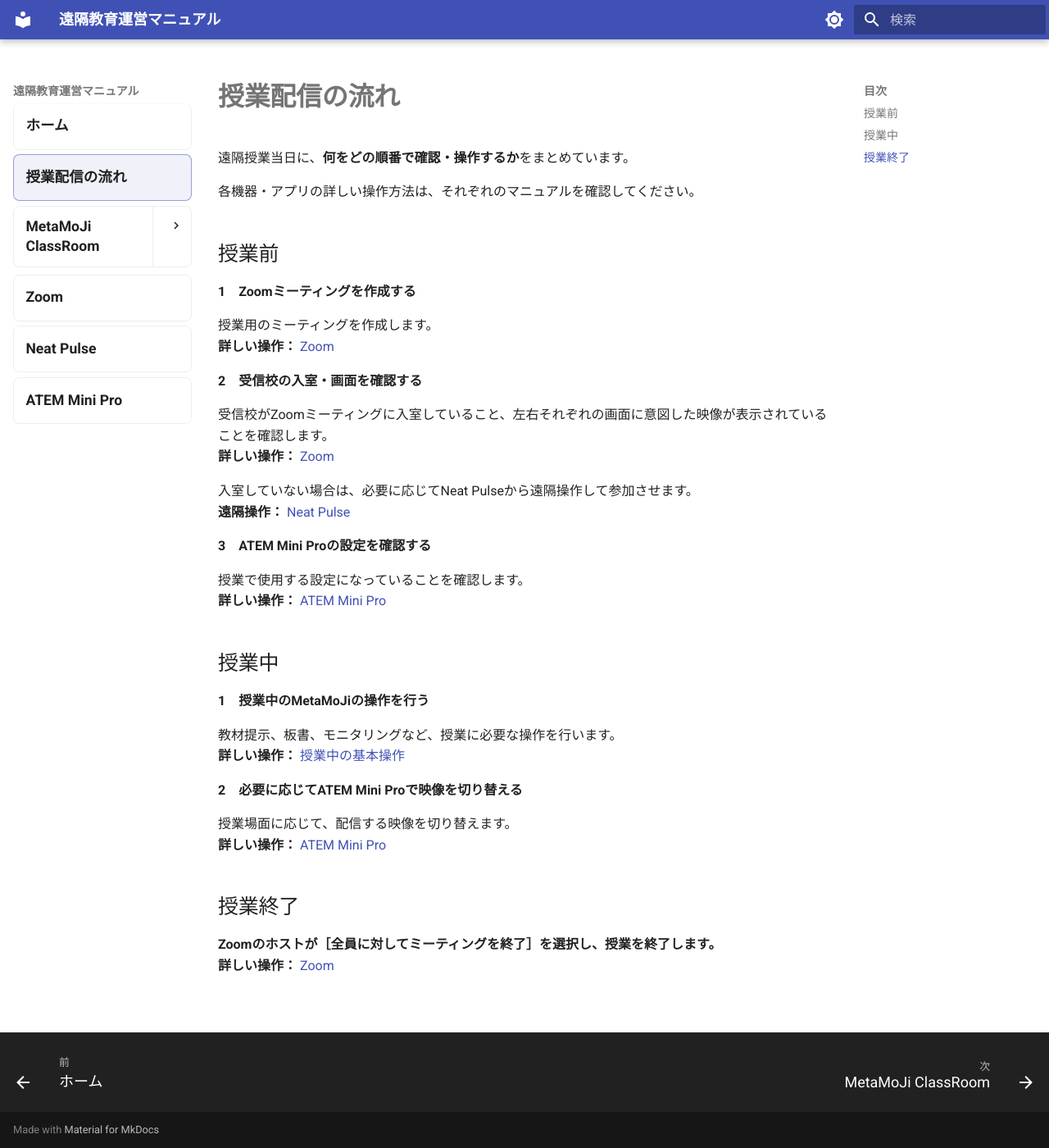
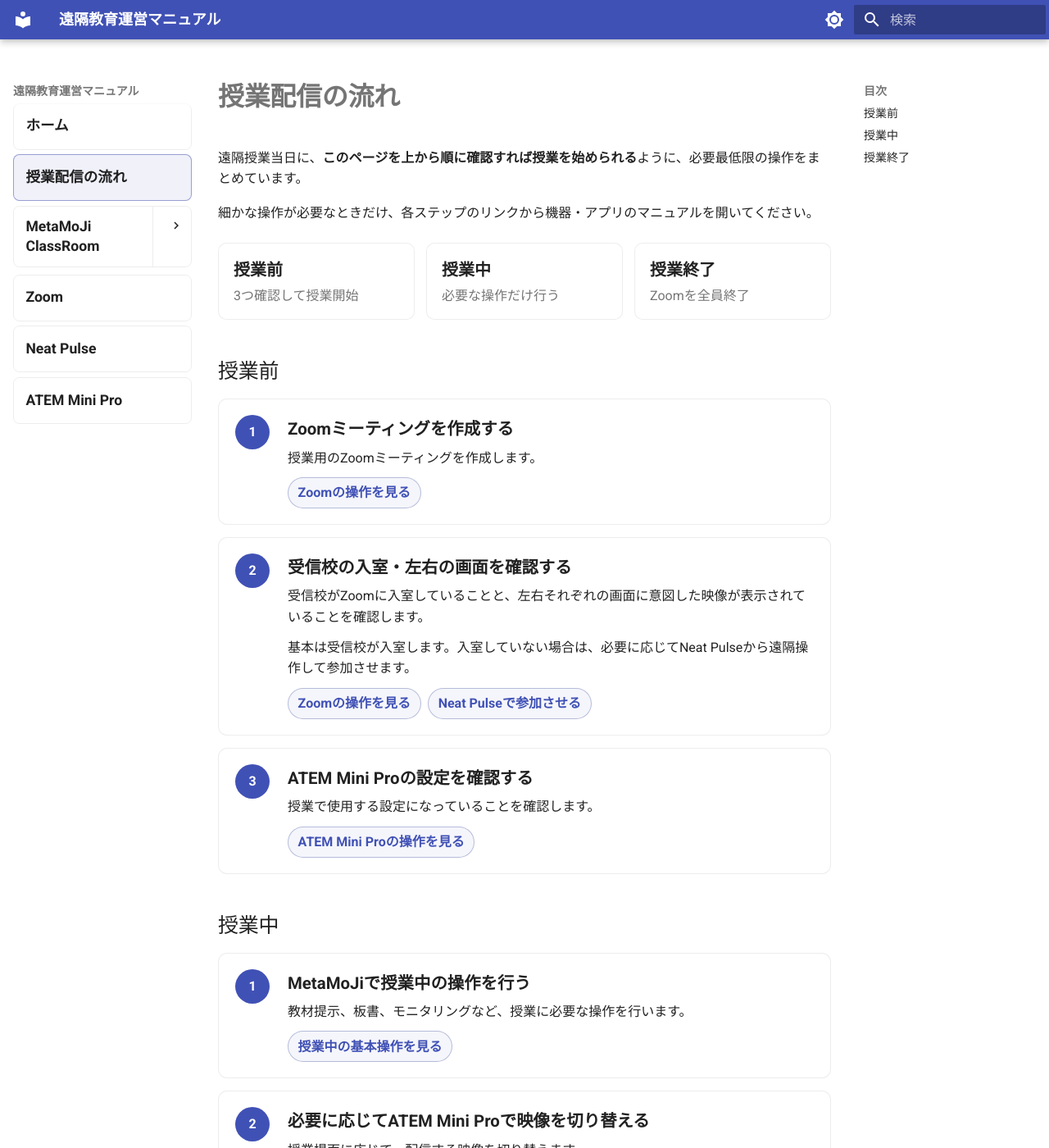
Before and after one commit to a-recs/remote-manual, an MkDocs documentation site: the page built from docs/lesson-flow/index.md, in a window 1280 px wide and 1400 px high. Shown: the whole window at 82% size. Built offline with MkDocs 1.6.1 and Material for MkDocs 9.7.7, drawn with Linux system fonts in a browser that asks for light colours; some of the changed text lies outside the part shown.

Commit message:
Make lesson flow easier to use during class

```diff
--- a/docs/lesson-flow/index.md
+++ b/docs/lesson-flow/index.md
@@ -1,42 +1,100 @@
 # 授業配信の流れ
 
-遠隔授業当日に、**何をどの順番で確認・操作するか**をまとめています。
+遠隔授業当日に、**このページを上から順に確認すれば授業を始められる**ように、必要最低限の操作をまとめています。
 
-各機器・アプリの詳しい操作方法は、それぞれのマニュアルを確認してください。
+細かな操作が必要なときだけ、各ステップのリンクから機器・アプリのマニュアルを開いてください。
 
-## 授業前
+<div class="lesson-phase-nav">
+  <a class="lesson-phase-link" href="#before">
+    <strong>授業前</strong>
+    <span>3つ確認して授業開始</span>
+  </a>
+  <a class="lesson-phase-link" href="#during">
+    <strong>授業中</strong>
+    <span>必要な操作だけ行う</span>
+  </a>
+  <a class="lesson-phase-link" href="#after">
+    <strong>授業終了</strong>
+    <span>Zoomを全員終了</span>
+  </a>
+</div>
 
-**1　Zoomミーティングを作成する**
+## 授業前 {#before}
 
-授業用のミーティングを作成します。
-**詳しい操作：** [Zoom](../zoom/)
+<div class="lesson-flow-section">
+  <div class="lesson-step">
+    <span class="lesson-step-number">1</span>
+    <div class="lesson-step-body">
+      <strong>Zoomミーティングを作成する</strong>
+      <p>授業用のZoomミーティングを作成します。</p>
+      <div class="lesson-step-links">
+        <a href="../zoom/">Zoomの操作を見る</a>
+      </div>
+    </div>
+  </div>
 
-**2　受信校の入室・画面を確認する**
+  <div class="lesson-step">
+    <span class="lesson-step-number">2</span>
+    <div class="lesson-step-body">
+      <strong>受信校の入室・左右の画面を確認する</strong>
+      <p>受信校がZoomに入室していることと、左右それぞれの画面に意図した映像が表示されていることを確認します。</p>
+      <p>基本は受信校が入室します。入室していない場合は、必要に応じてNeat Pulseから遠隔操作して参加させます。</p>
+      <div class="lesson-step-links">
+        <a href="../zoom/">Zoomの操作を見る</a>
+        <a href="../neat-pulse/">Neat Pulseで参加させる</a>
+      </div>
+    </div>
+  </div>
 
-受信校がZoomミーティングに入室していること、左右それぞれの画面に意図した映像が表示されていることを確認します。
-**詳しい操作：** [Zoom](../zoom/)
+  <div class="lesson-step">
+    <span class="lesson-step-number">3</span>
+    <div class="lesson-step-body">
+      <strong>ATEM Mini Proの設定を確認する</strong>
+      <p>授業で使用する設定になっていることを確認します。</p>
+      <div class="lesson-step-links">
+        <a href="../atem-mini-pro/">ATEM Mini Proの操作を見る</a>
+      </div>
+    </div>
+  </div>
+</div>
 
-入室していない場合は、必要に応じてNeat Pulseから遠隔操作して参加させます。
-**遠隔操作：** [Neat Pulse](../neat-pulse/)
+## 授業中 {#during}
 
-**3　ATEM Mini Proの設定を確認する**
+<div class="lesson-flow-section">
+  <div class="lesson-step">
+    <span class="lesson-step-number">1</span>
+    <div class="lesson-step-body">
+      <strong>MetaMoJiで授業中の操作を行う</strong>
+      <p>教材提示、板書、モニタリングなど、授業に必要な操作を行います。</p>
+      <div class="lesson-step-links">
+        <a href="../metamoji/05-operation/">授業中の基本操作を見る</a>
+      </div>
+    </div>
+  </div>
 
-授業で使用する設定になっていることを確認します。
-**詳しい操作：** [ATEM Mini Pro](../atem-mini-pro/)
+  <div class="lesson-step">
+    <span class="lesson-step-number">2</span>
+    <div class="lesson-step-body">
+      <strong>必要に応じてATEM Mini Proで映像を切り替える</strong>
+      <p>授業場面に応じて、配信する映像を切り替えます。</p>
+      <div class="lesson-step-links">
+        <a href="../atem-mini-pro/">ATEM Mini Proの操作を見る</a>
+      </div>
+    </div>
+  </div>
+</div>
 
-## 授業中
+## 授業終了 {#after}
 
-**1　授業中のMetaMoJiの操作を行う**
-
-教材提示、板書、モニタリングなど、授業に必要な操作を行います。
-**詳しい操作：** [授業中の基本操作](../metamoji/05-operation.md)
-
-**2　必要に応じてATEM Mini Proで映像を切り替える**
-
-授業場面に応じて、配信する映像を切り替えます。
-**詳しい操作：** [ATEM Mini Pro](../atem-mini-pro/)
-
-## 授業終了
-
-**Zoomのホストが［全員に対してミーティングを終了］を選択し、授業を終了します。**
-**詳しい操作：** [Zoom](../zoom/)
+<div class="lesson-flow-section">
+  <div class="lesson-step lesson-step--finish">
+    <span class="lesson-step-number">1</span>
+    <div class="lesson-step-body">
+      <strong>Zoomのホストが［全員に対してミーティングを終了］を選択する</strong>
+      <p>全員のZoomミーティングを終了して、授業を終了します。</p>
+      <div class="lesson-step-links">
+        <a href="../zoom/">Zoomの操作を見る</a>
+      </div>
+    </div>
+  </div>
+</div>
```
